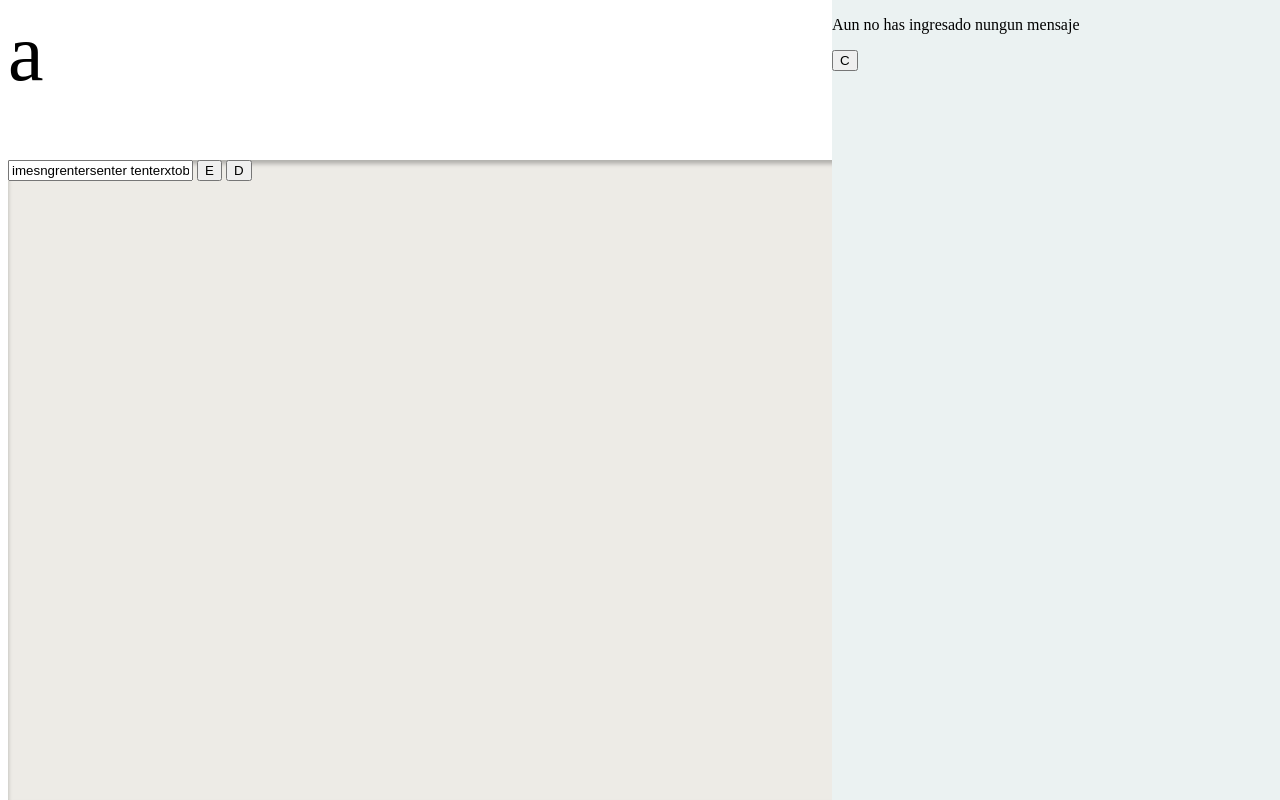
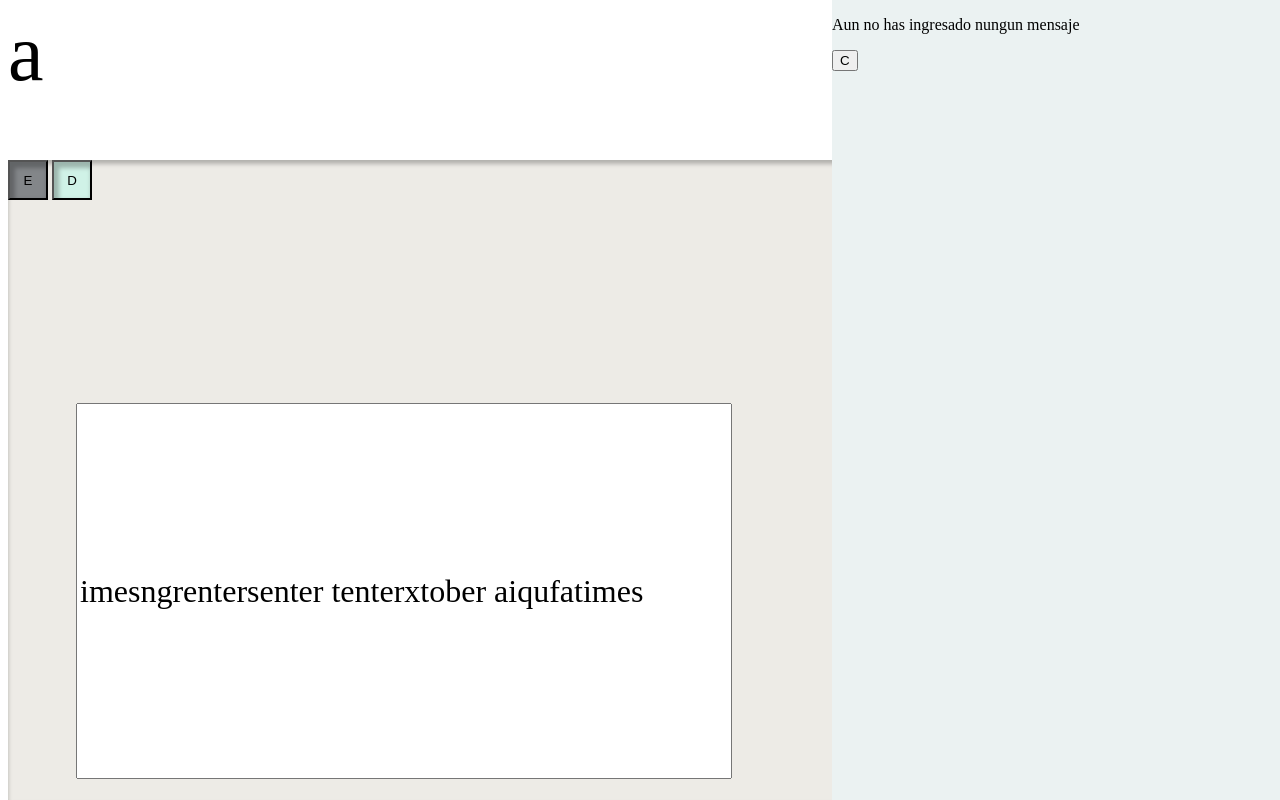
Before and after one commit to DeliriousDELTA/EncriptadorTexto-AluraOne, a plain HTML site: page index.html in a window 1280 px wide. Drawn offline with Linux system fonts and the light colour scheme.

Commit message:
Diseño 2

```diff
--- a/index.html
+++ b/index.html
@@ -18,9 +18,9 @@
 
 
     <div class="rectangle">
-        <input type="text" value="imesngrentersenter tenterxtober aiqufatimes" id="InputText">
-        <input type="submit" value="E" onclick="EncriptarTxt()">
-        <input type="submit" value="D" onclick="DesencriptarTxt()">
+        <input class="txtInputBox" type="text" value="imesngrentersenter tenterxtober aiqufatimes" id="InputText">
+        <input class="btnEncriptar" type="submit" value="E" onclick="EncriptarTxt()">
+        <input class="btnDesencriptar" type="submit" value="D" onclick="DesencriptarTxt()">
     </div>
     <div class="Res" id="resultado">
         <p id="textOut"> Aun no has ingresado nungun mensaje</p>
--- a/main.css
+++ b/main.css
@@ -45,3 +45,31 @@ top: 0px;
 
 background: #EBF2F2;
 }
+.btnEncriptar{
+width: 3em;
+height: 3em;
+
+background: #838689;
+box-shadow: inset 3px 4px 4px 2px rgba(0, 0, 0, 0.25);
+}
+.btnDesencriptar{
+  width: 3em;
+  height: 3em;
+
+  background: #D0F2E7;
+  box-shadow: inset 3px 4px 4px 2px rgba(0, 0, 0, 0.25);
+
+}
+.txtInputBox{
+  position: absolute;
+  width: 648px;
+  height: 370px;
+  left: 68px;
+  top: 243px;
+
+  font-family: 'Khmer';
+  font-style: normal;
+  font-weight: 400;
+  font-size: 32px;
+  line-height: 55px;
+}
```
